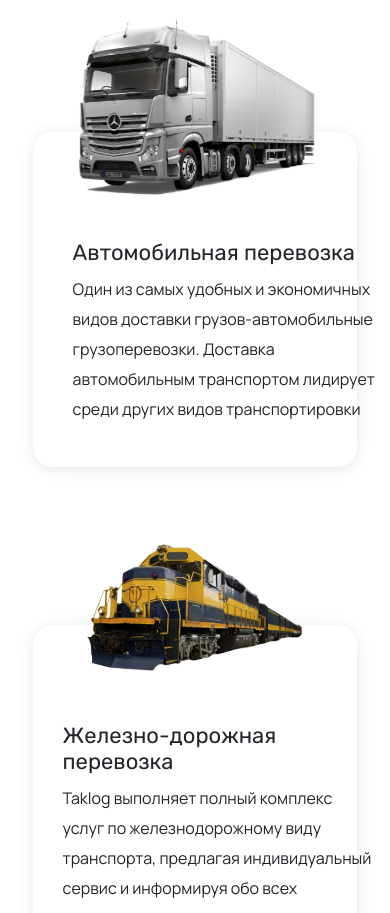
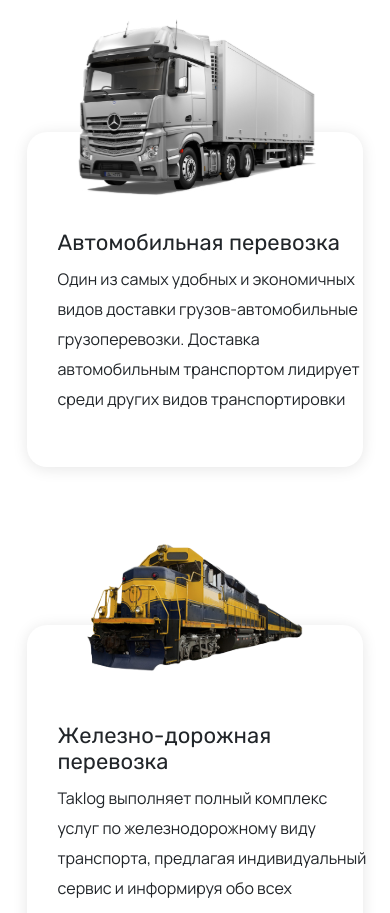
Before and after one commit to samar-st/Taklog, a React (Create React App) app: page / in a window 390 px wide. Shown: the part 2220-3133 px from the top of the page. Built offline with nearby package versions, Linux system fonts and the light colour scheme.

Commit message:
mob-vers

```diff
--- a/src/components/Our-services/Services.css
+++ b/src/components/Our-services/Services.css
@@ -152,8 +152,8 @@
         color: #ffffff;
         border: none !important;
         margin-top: -70px;
-        padding: 38px 40px 20px 40px;
-        width: 95%;
+        padding: 28px 30px 10px 30px;
+        width: 98%;
         height: 335px !important;
     }
     .item-card-service2 {
@@ -164,7 +164,7 @@
         border: none !important;
         margin-top: -85px;
         padding: 28px 30px 10px 30px;
-        width: 95%;
+        width: 98%;
         height: 335px !important;
     }
     .item-card-service3 {
@@ -175,7 +175,7 @@
         border: none !important;
         margin-top: -110px;
         padding: 28px 30px 10px 30px;
-        width: 95%;
+        width: 98%;
         height: 335px !important;
     }
     .image-of-transports {
```
